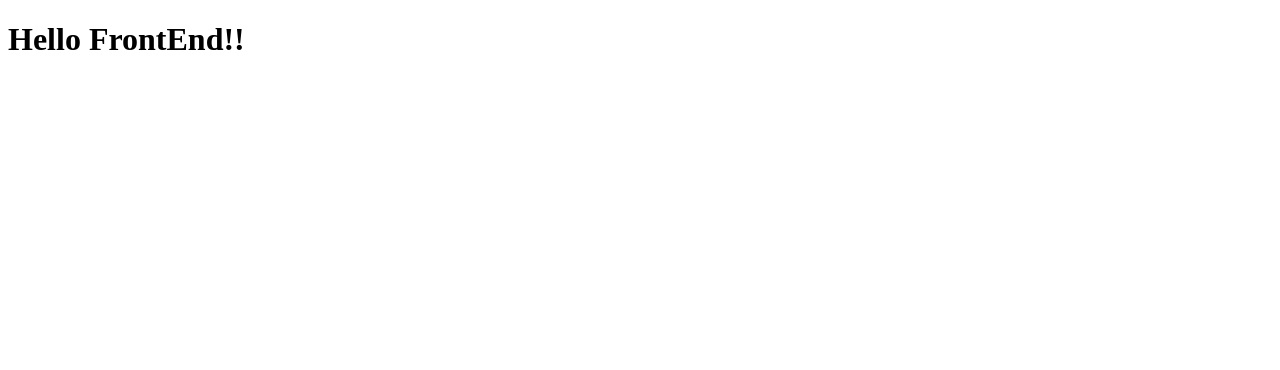
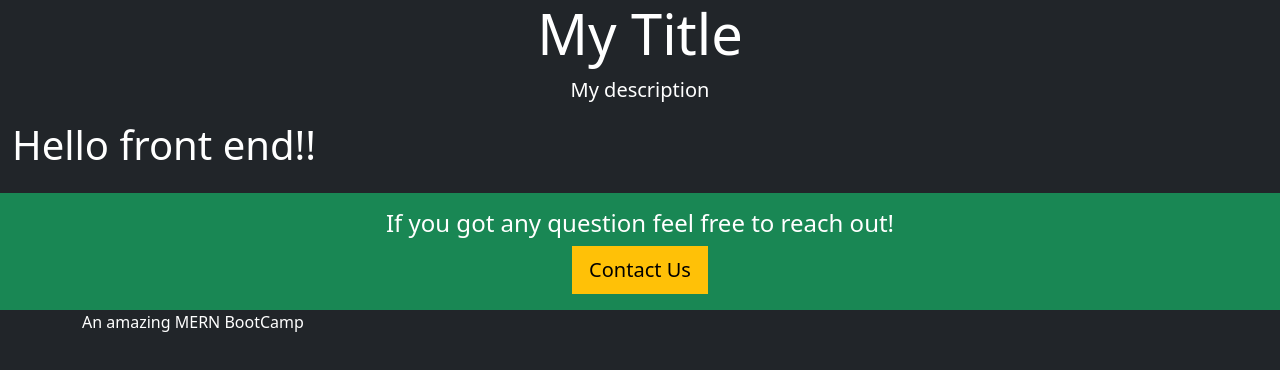
Before and after one commit to Nitesh-thapliyal/Clothify-E-Commerce-Clothing-Platform, a React (Create React App) app in the folder projfrontend/: page / in a window 1280 px wide. Shown: the top 370 px of the page. Built offline with nearby package versions, Linux system fonts and the light colour scheme; no server answers.

Commit message:
add base,api,cdn css

```diff
--- a/projfrontend/public/index.html
+++ b/projfrontend/public/index.html
@@ -10,14 +10,10 @@
       content="Web site created using create-react-app"
     />
     <link rel="apple-touch-icon" href="%PUBLIC_URL%/logo192.png" />
-    <!--
-      manifest.json provides metadata used when your web app is installed on a
-      user's mobile device or desktop. See https://developers.google.com/web/fundamentals/web-app-manifest/
-    -->
     <link rel="manifest" href="%PUBLIC_URL%/manifest.json" />
-
-
-    <title>React App</title>
+    <link href="https://cdn.jsdelivr.net/npm/bootstrap@5.3.0-alpha1/dist/css/bootstrap.min.css" rel="stylesheet" integrity="sha384-GLhlTQ8iRABdZLl6O3oVMWSktQOp6b7In1Zl3/Jr59b6EGGoI1aFkw7cmDA6j6gD" crossorigin="anonymous">
+    <link rel="stylesheet" href="https://cdn.jsdelivr.net/npm/@fortawesome/fontawesome-free@6.2.1/css/fontawesome.min.css" integrity="sha384-QYIZto+st3yW+o8+5OHfT6S482Zsvz2WfOzpFSXMF9zqeLcFV0/wlZpMtyFcZALm" crossorigin="anonymous">
+    <title>My Store</title>
   </head>
   <body>
     <noscript>You need to enable JavaScript to run this app.</noscript>
--- /dev/null
+++ b/projfrontend/src/backend.js
@@ -0,0 +1 @@
+export const API = process.env.REACT_APP_BACKEND;
--- a/projfrontend/src/core/Base.js
+++ b/projfrontend/src/core/Base.js
@@ -0,0 +1,32 @@
+import React from 'react';
+
+const Base = ({
+    title = "My Title",
+    description = "My description",
+    className ="bg-dark text-white p--4",
+    children
+
+}) => {
+  return(
+    <div>
+      <div className="container-fluid">
+        <div className="jumbotron bg-dark text-white text-center">
+            <h2 className="display-4">{title}</h2>
+            <p className="lead"> {description}</p>
+        </div>
+            <div className={className}>{children}</div>
+      </div>
+      <footer className="footer bg-dark mt-auto py-3">
+        <div className="container-fluid bg-success text-white text-center py-3">
+            <h4>If you got any question feel free to reach out!</h4>
+            <button className="btn btn-warning btn-lg">Contact Us</button>
+        </div>
+        <div className="container">
+            <span className="text-white">An amazing MERN BootCamp</span>
+        </div>
+      </footer>
+    </div>
+  );
+}
+
+export default Base;
--- a/projfrontend/src/core/Home.js
+++ b/projfrontend/src/core/Home.js
@@ -1,9 +1,13 @@
 import React from 'react';
+import "../styles.css"
+import {API} from "../backend"
+import Base from "./Base"
 
 export default function App(){
+  console.log("API IS:", API);
   return(
-    <div>
-      <h1>Hello FrontEnd!!</h1>
-    </div>
+    <Base>
+      <h1 className="text-white">Hello front end!!</h1>
+    </Base>
   )
 }
--- a/projfrontend/src/styles.css
+++ b/projfrontend/src/styles.css
@@ -5,5 +5,5 @@
 }
 
 body {
-  background: #343a40;
+  background: #212529;
 }
```
